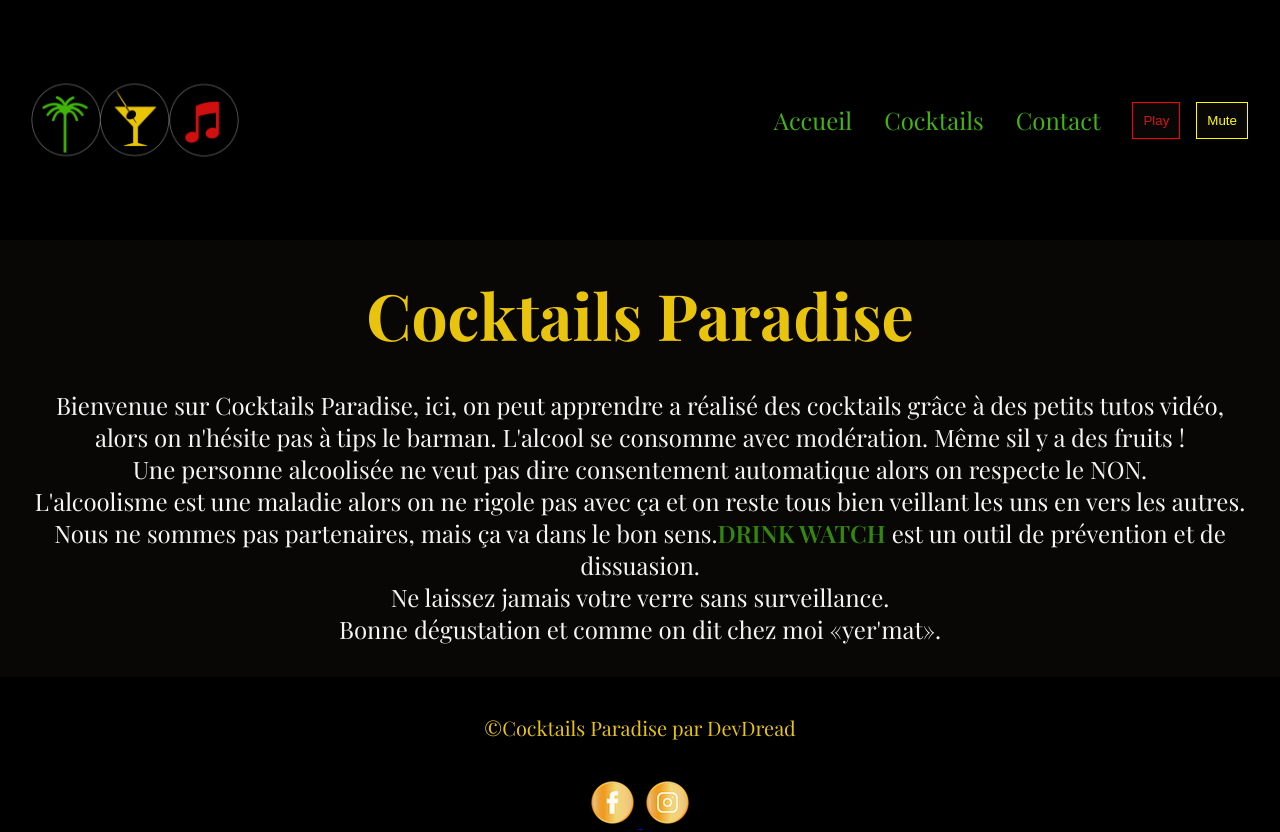
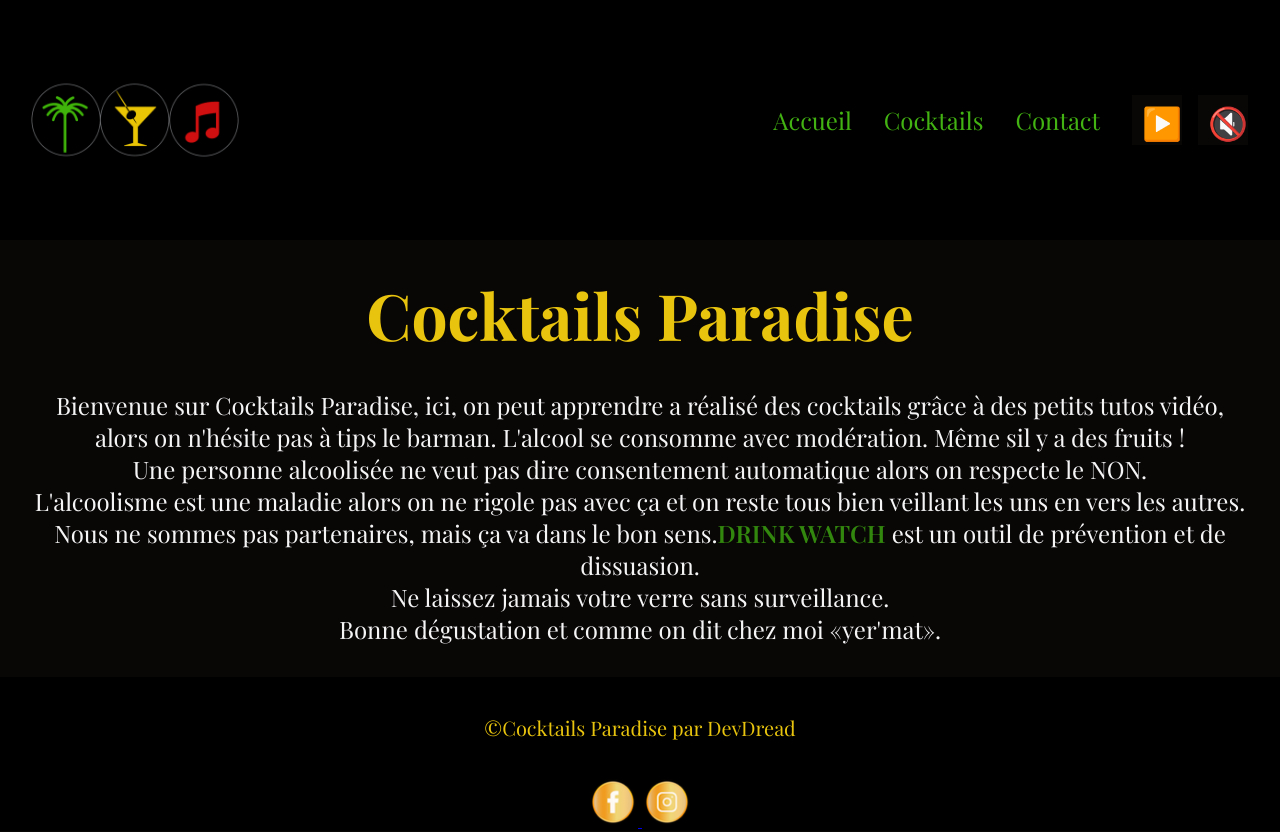
Before and after one commit to J-Patlmx/CocktailsParadise-ultimate, a React (Vite) app: page / in a window 1280 px wide. Built offline with nearby package versions, Linux system fonts and the light colour scheme; a web font is replaced by a local one.

Commit message:
ADD icon on menu

```diff
--- a/src/components/Footer.jsx
+++ b/src/components/Footer.jsx
@@ -6,8 +6,8 @@ function Footer() {
   return (
     <div className="Footerlink">
     <Link className="footer-Texte" to={"https://j-patlmx.github.io/businessCard-main/"} >©Cocktails Paradise par DevDread</Link>
-    <Link className="footer-Texte-rs" to={"https://www.facebook.com/officiel.Cocktails.Paradise/"}><img src={facebook} alt="lettre f de facebook"/> </Link>
-    <Link className="footer-Texte-rs" to={"https://www.instagram.com/cocktails_paradise/"}><img src={instagram} alt="appareil photo d'instagram "/> </Link>
+    <Link className="footer-Texte-rs" to={"https://www.facebook.com/officiel.Cocktails.Paradise/"}><img className="Img-Footer-Rs" src={facebook} alt="lettre f de facebook"/> </Link>
+    <Link className="footer-Texte-rs" to={"https://www.instagram.com/cocktails_paradise/"}><img className="Img-Footer-Rs" src={instagram} alt="appareil photo d'instagram "/> </Link>
     </div>
   )
 }
--- a/src/components/Header.jsx
+++ b/src/components/Header.jsx
@@ -26,13 +26,13 @@ function Header() {
       </button>
       <nav className={`Header-link ${isMenuOpen ? "open" : ""}`}>
         <NavLink className="App-header-link" to={"/home"} onClick={closeMenu}>
-          Accueil
+        <i className="fa-solid fa-house"></i> Accueil
         </NavLink>
         <NavLink className="App-header-link" to={"/cocktail"} onClick={closeMenu}>
-          Cocktails
+        <i className="fa-solid fa-martini-glass"></i>Cocktails
         </NavLink>
         <NavLink className="App-header-link" to={"/Contact"} onClick={closeMenu}>
-          Contact
+        <i className="fa-regular fa-envelope"></i>Contact
         </NavLink>
       <MusicPlayer />
       </nav>
--- a/src/components/audioplayer.jsx
+++ b/src/components/audioplayer.jsx
@@ -39,12 +39,12 @@ class MusicPlayer  extends Component {
           <div className="button-player">
                   <button className='playPause'
                       onClick={this.togglePlay}>
-                      {this.state.isPlaying ? 'Pause' : 'Play'}
+                      {this.state.isPlaying ? '⏸️' : '▶️'}
                   </button>
 
                   <button className='muteunmute'
                       onClick={this.toggleMute}>
-                      {this.state.isMuted ? 'Unmute' : 'Mute'}
+                      {this.state.isMuted ? '🔈' : '🔇'}
                   </button>
           </div>
 
--- a/src/styles/_AudioPlayer.scss
+++ b/src/styles/_AudioPlayer.scss
@@ -4,9 +4,14 @@
     gap: 16px;
         .playPause{
             background-color: $color-black;
+
             color: $color-red;
-            border: 1px solid red;
+                font-size: 32px;
+            width: 50px;
+            height: 50px;
+            border: 0;
             padding: 10px;
+            text-align: center;
             cursor: pointer;
             &:hover{
                 transform: scale(1.1);}
@@ -16,7 +21,11 @@
             color: yellow;
             padding: 10px;
             cursor: pointer;
-            border: 1px solid yellow;
+            border:0;
+            font-size: 32px;
+             width: 50px;
+               height: 50px;
+
 
 
             &:hover{
--- a/src/styles/_Footer.scss
+++ b/src/styles/_Footer.scss
@@ -17,4 +17,8 @@
         }
 
     }
+    .Img-Footer-Rs{
+        width: 50px;
+        height: 50px;
+    }
 }
--- a/src/styles/styles.css
+++ b/src/styles/styles.css
@@ -35,6 +35,11 @@
   color: rgb(66, 179, 18);
   text-decoration: none;
 }
+.Header .App-header-link .fa-envelope,
+.Header .App-header-link .fa-martini-glass,
+.Header .App-header-link .fa-house {
+  display: none;
+}
 .Header .App-header-link:hover {
   color: rgb(232, 196, 14);
   text-decoration: overline;
@@ -44,6 +49,15 @@
   display: flex;
 }
 @media (max-width: 850px) {
+  .Header .fa-envelope {
+    color: rgb(66, 179, 18);
+  }
+  .Header .fa-martini-glass {
+    color: rgb(232, 196, 14);
+  }
+  .Header .fa-house {
+    color: rgb(207, 23, 23);
+  }
   .Header .menu-button {
     color: rgb(66, 179, 18);
     background: none;
@@ -61,6 +75,14 @@
   }
   .Header nav {
     font-size: 28px;
+  }
+  .Header nav .App-header-link {
+    gap: 16px;
+  }
+  .Header nav .App-header-link .fa-envelope,
+  .Header nav .App-header-link .fa-martini-glass,
+  .Header nav .App-header-link .fa-house {
+    display: block;
   }
   .Header .close-button {
     background: none;
@@ -140,8 +162,12 @@
 .button-player .playPause {
   background-color: hsl(0, 23%, 3%);
   color: rgb(207, 23, 23);
-  border: 1px solid red;
+  font-size: 32px;
+  width: 50px;
+  height: 50px;
+  border: 0;
   padding: 10px;
+  text-align: center;
   cursor: pointer;
 }
 .button-player .playPause:hover {
@@ -152,7 +178,10 @@
   color: yellow;
   padding: 10px;
   cursor: pointer;
-  border: 1px solid yellow;
+  border: 0;
+  font-size: 32px;
+  width: 50px;
+  height: 50px;
 }
 .button-player .muteunmute:hover {
   transform: scale(1.1);
@@ -385,6 +414,10 @@
 .Footerlink .footer-Texte:hover {
   color: rgb(66, 179, 18);
 }
+.Footerlink .Img-Footer-Rs {
+  width: 50px;
+  height: 50px;
+}
 
 * {
   margin: 0;
```
Also changed, not shown: src/styles/_Header.scss (+30 -2 lines), 1 other file (tests, documents, lock files or other folders).
